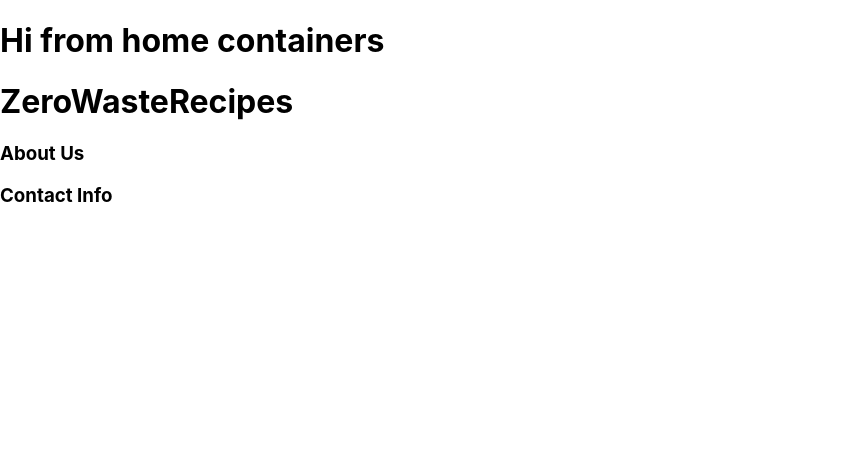
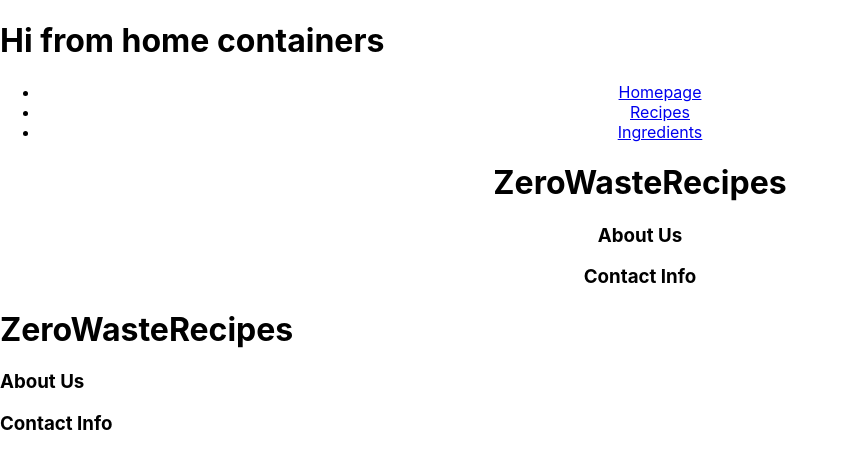
Before and after one commit to RaviHusseinPatel/FrontendProjectFinal, a React (Create React App) app in the folder zerowaste_frontend/: page / in a window 1280 px wide. Shown: the top 468 px of the page, without its empty margins (0-849 px from the left). Built offline with nearby package versions, Linux system fonts and the light colour scheme; no server answers.

Commit message:
browser routes

```diff
--- a/zerowaste_frontend/package.json
+++ b/zerowaste_frontend/package.json
@@ -8,6 +8,7 @@
     "@testing-library/user-event": "^13.5.0",
     "react": "^18.2.0",
     "react-dom": "^18.2.0",
+    "react-router-dom": "^6.4.2",
     "react-scripts": "5.0.1",
     "web-vitals": "^2.1.4"
   },
--- a/zerowaste_frontend/src/containers/HomeContainer.js
+++ b/zerowaste_frontend/src/containers/HomeContainer.js
@@ -1,6 +1,5 @@
 import { useEffect, useState } from "react"
 import { BrowserRouter, Routes, Route, Link } from "react-router-dom";
-
 import HomeComponent from "../components/HomeComponent"
 
 
@@ -43,7 +42,22 @@ const HomeContainer = () =>{
     return(
         <>
         <h1>Hi from home containers</h1>
+        <BrowserRouter>
+            <div className="App">
+                <ul>
+                    <li><Link to = '/' >Homepage</Link></li>
+                    <li><Link to = '/recipes' >Recipes</Link></li>
+                    <li><Link to = '/ingredients' >Ingredients</Link></li>
+                </ul>
+                <Routes>
+                    <Route path='/' element={<HomeComponent />}/>
+                    <Route path='/recipes' element={<recipes />}/>
+                    <Route path='/ingredients' element={<ingredients />}/>
 
+
+                </Routes>
+            </div>
+        </BrowserRouter>
         <HomeComponent></HomeComponent>
         </>
     )
```
Also changed, not shown: 17 other files (tests, documents, lock files or other folders).
